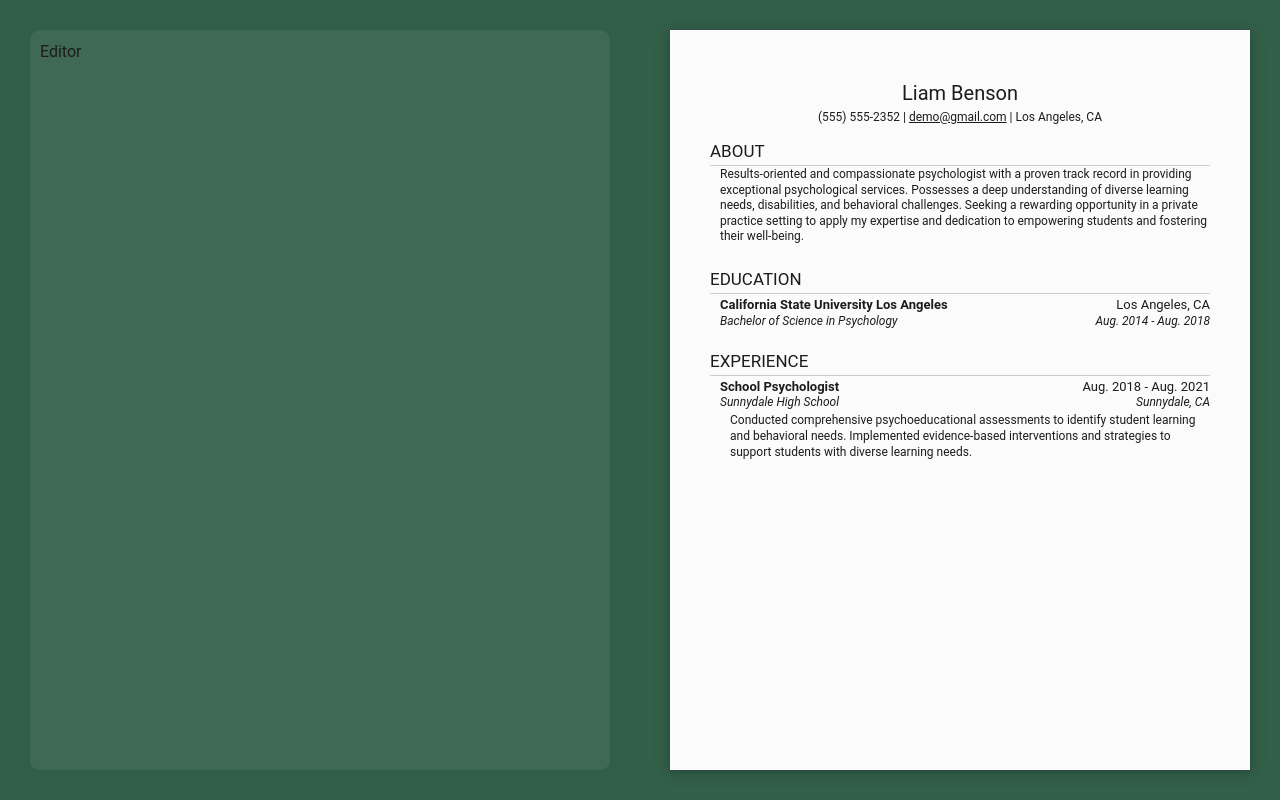
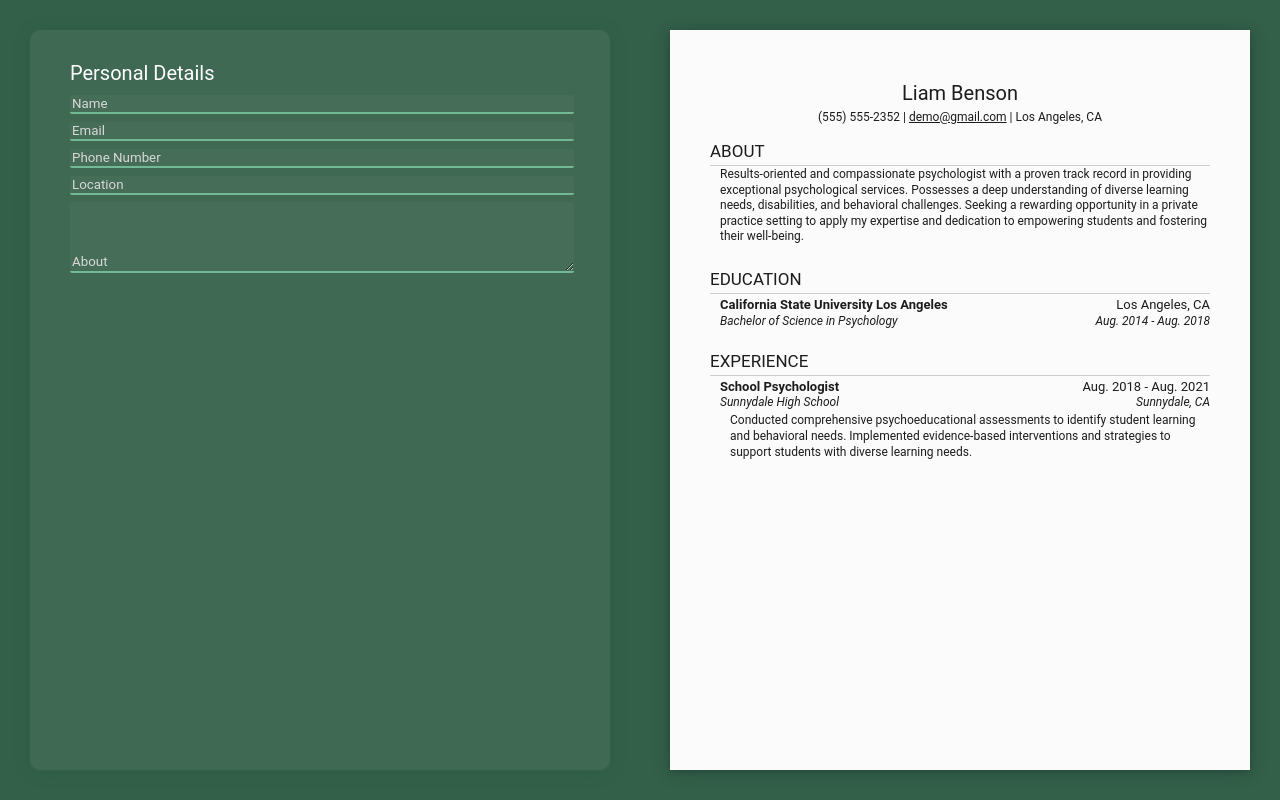
Before and after one commit to kristenmazza/cv-application, a React (Vite) app: page / in a window 1280 px wide. Built offline with nearby package versions, Linux system fonts and the light colour scheme.

Commit message:
Add form

```diff
--- a/src/components/App.jsx
+++ b/src/components/App.jsx
@@ -1,6 +1,7 @@
 // import { useState } from 'react'
 import '../styles/App.css'
 import '../styles/Resume.css'
+import '../styles/Editor.css'
 import Editor from './Editor'
 import Resume from './Resume'
 
--- a/src/components/Editor.jsx
+++ b/src/components/Editor.jsx
@@ -1,5 +1,42 @@
+
+
 export default function Editor() {
     return (
-        <div className="editor-container">Editor</div>
+        <div className="editor-container">
+            <Form />
+        </div>
     )
 }
+
+function Form() {
+    return (
+        <form>
+            <section>
+                <h2 className="editor-heading">Personal Details</h2>
+                <div className="form-group">
+                    <label htmlFor="input-name">
+                        <div className="hidden">name</div>
+                        <input type="text" id="input-name" name="name" placeholder="Name" value=""></input>
+                    </label>
+                    <label htmlFor="input-email">
+                        <div className="hidden">email</div>
+                        <input type="text" id="input-email" name="email" placeholder="Email" value=""></input>
+                    </label>
+                    <label htmlFor="input-number">
+                        <div className="hidden">phone number</div>
+                        <input type="text" id="input-number" name="number" placeholder="Phone Number" value=""></input>
+                    </label>
+                    <label htmlFor="input-number">
+                        <div className="hidden">location</div>
+                        <input type="text" id="input-location" name="location" placeholder="Location" value=""></input>
+                    </label>
+                    <label htmlFor="input-about">
+                        <div className="hidden">about</div>
+                        <textarea id="input-about" name="about" placeholder="About"></textarea>
+                    </label>
+                </div>
+            </section>
+        </form>
+    )
+
+}
--- a/src/components/Resume.jsx
+++ b/src/components/Resume.jsx
@@ -1,5 +1,4 @@
 import PropTypes from 'prop-types';
-
 
 export default function Resume() {
     return (
--- /dev/null
+++ b/src/styles/Editor.css
@@ -0,0 +1,73 @@
+form {
+    padding: 15px 30px;
+}
+
+.editor-heading {
+    font-size: 20px;
+    font-weight: normal;
+    line-height: 1;
+    color: #fefefe;
+    margin: 8px 0;
+}
+
+.form-group {
+    display: flex;
+    flex-direction: column;
+    gap: 3px;
+}
+
+.hidden {
+    display: none;
+}
+
+textarea,
+input {
+    font-family: 'Roboto', 'Calibri', 'Arial';
+}
+
+input[type="text"],
+textarea {
+    width: 100%;
+    background-color: #456d58;
+    outline: 0;
+    border-radius: 2px;
+    border-width: 0 0 2px;
+    border-color: #74b995;
+    color: #fbfbfb;
+}
+
+textarea {
+    margin-top: 3px;
+}
+
+::placeholder {
+    /* Chrome, Firefox, Opera, Safari 10.1+ */
+    color: #d8d8d8;
+    opacity: 1;
+    /* Firefox */
+}
+
+:-ms-input-placeholder {
+    /* Internet Explorer 10-11 */
+    color: #d8d8d8;
+}
+
+::-ms-input-placeholder {
+    /* Microsoft Edge */
+    color: #d8d8d8;
+}
+
+input[type="text"]:focus,
+textarea:focus {
+    border-color: #FFCB77;
+    /* outline: 1px dotted #c3c3c3 */
+}
+
+textarea {
+    height: 65px;
+}
+
+textarea::placeholder {
+    transform: translateY(50px);
+    font-family: inherit;
+}
```
